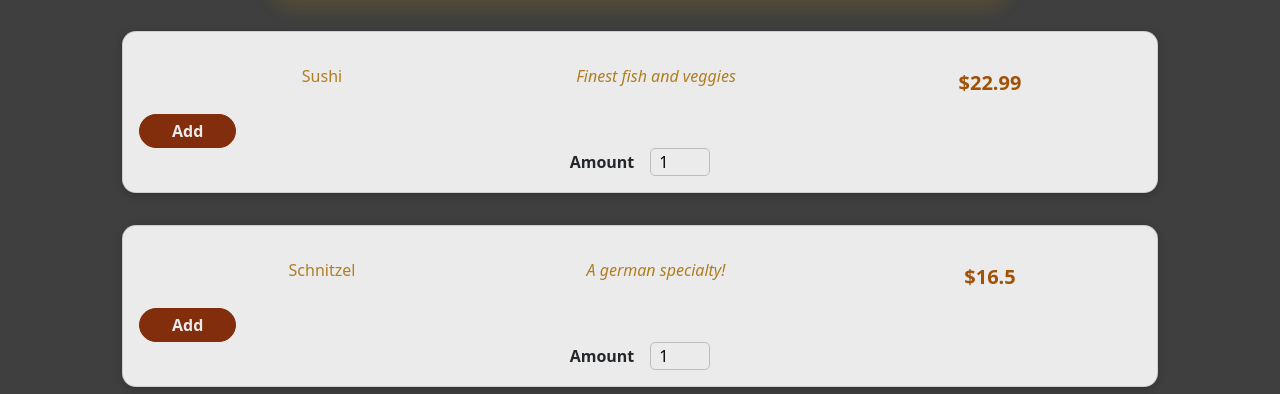
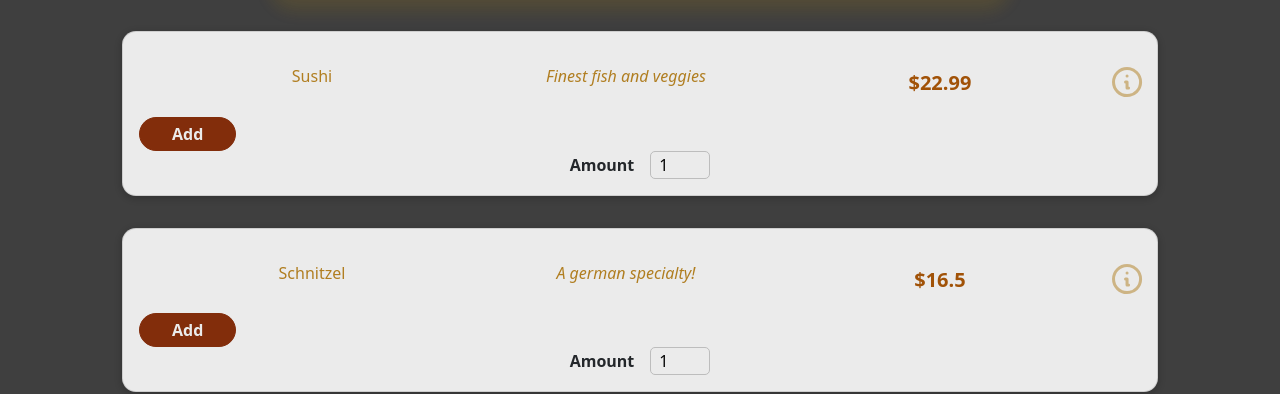
Before and after one commit to anasAB/Food-Ordering, a React (Create React App) app: page /Meals in a window 1280 px wide. Shown: the part 447-841 px from the top of the page. Built offline with nearby package versions, Linux system fonts and the light colour scheme.

Commit message:
- create mealinfo  - adding ingred
 (+) src/components/Cart/MealInfo.css
 (+) src/components/Cart/MealInfo.tsx
 (i) src/components/Meals/AvailableMeals.tsx
 (i) src/components/Meals/MealItem.css
 (i) src/components/Meals/MealItem.tsx

```diff
--- /dev/null
+++ b/src/components/Cart/MealInfo.css
@@ -0,0 +1,10 @@
+
+  .info{
+    width: 6%;
+    opacity: 0.5;
+  }
+
+  .info:hover{
+    color:red;
+    opacity: 1;
+  }
--- /dev/null
+++ b/src/components/Cart/MealInfo.tsx
@@ -0,0 +1,20 @@
+import './MealInfo.css'
+
+const MealInfo = (props) => {
+
+
+    console.log('infoClick',props);
+    function infoClick() {
+        console.log('info Clicked');
+
+      }
+
+    return (
+        <svg xmlns="http://www.w3.org/2000/svg" className="h-6 w-6 info" fill="none" viewBox="0 0 24 24" stroke="currentColor" onClick={infoClick}>
+            <path strokeLinecap="round" strokeLinejoin="round" strokeWidth={2} d="M13 16h-1v-4h-1m1-4h.01M21 12a9 9 0 11-18 0 9 9 0 0118 0z" />
+        </svg>
+
+    )
+}
+
+export default MealInfo
--- a/src/components/Meals/AvailableMeals.tsx
+++ b/src/components/Meals/AvailableMeals.tsx
@@ -10,12 +10,22 @@ const DUMMY_MEALS = [
         name: 'Sushi',
         description: 'Finest fish and veggies',
         price: 22.99,
+        ingredients:{
+            'Sushi Rice' :'Sushi-Meshi',
+            'Japanese rice vinegar':'Komezu',
+            'flavoring':'Kombu',
+        }
     },
     {
         id: 'm2',
         name: 'Schnitzel',
         description: 'A german specialty!',
         price: 16.5,
+        ingredients:{
+            'Schnitzel' :'AAA',
+            'B':'b',
+            'C':'c',
+        }
     },
     {
         id: 'm3',
--- a/src/components/Meals/MealItem.tsx
+++ b/src/components/Meals/MealItem.tsx
@@ -1,10 +1,9 @@
-
-
+import MealInfo from '../Cart/MealInfo'
 import './MealItem.css'
 
 const MealItem = (props) => {
     const { meal } = props
-
+        console.log('props',props);
     return (
         <div className="container meal">
 
@@ -19,7 +18,7 @@ const MealItem = (props) => {
                 <div className="col price">
                     ${meal.price}
                 </div>
-
+               <MealInfo mealInfo={meal}/>
 
             </div>
         </div>
```
Also changed, not shown: src/components/Meals/MealItem.css (line endings or trailing spaces).
